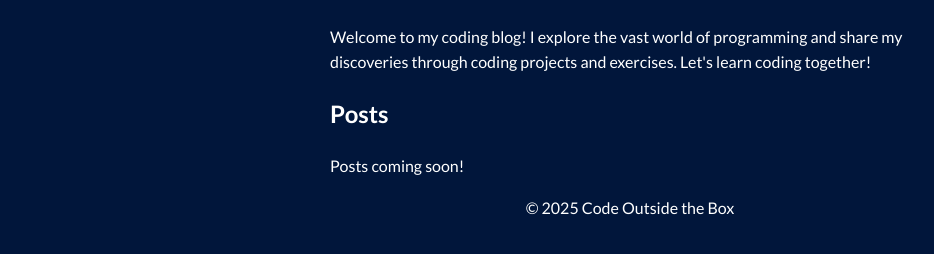
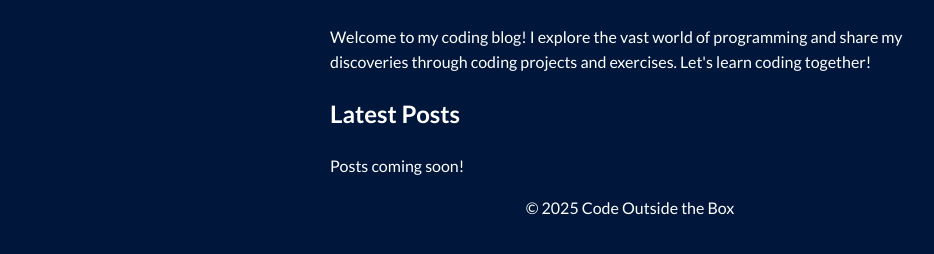
Before and after one commit to MicroChip818/microchip818.github.io, a Jekyll site: the page built from index.html, in a window 1280 px wide. Shown: the part 262-516 px from the top of the page, without its empty margins (10-944 px from the left). Built offline with Jekyll 4.4.1, drawn with Linux system fonts in a browser that asks for light colours.

Commit message:
Update index.html

```diff
--- a/index.html
+++ b/index.html
@@ -1,35 +1,20 @@
-<!DOCTYPE html>
-<html lang="en">
-  <head>
-    <meta charset="UTF-8">
-    <meta name="description" content="Learning programming the fun and interactive way with coding projects, exercises, and quick tips.">
-    <title>Homepage | Code Outside the Box</title>
-    <link href="https://fonts.googleapis.com/css2?family=Lato:wght@400;700&display=swap" rel="stylesheet">
-    <link rel="stylesheet" href="assets/css/main.css">
-  </head>
-  <body>
-    <header>
-      <nav>
-        <a href="index.html" class="nav_links">Homepage</a>
-        <a href="about.html" class="nav_links">About Me</a>
-        <a href="https://github.com/microchip818" class="nav_links">GitHub</a>
-      </nav>
-      <p class="blog_name">Code Outside the Box</p>
-      <p class="tagline">Learning about programming, the fun and interactive way.</p>
-    </header>
-    <hr>
-    <main>
+---
+layout: default
+title: Homepage | Code Outside the Box
+---
+
 <h1>Homepage</h1>
 <section id="welcome">
   <p>Welcome to my coding blog! I explore the vast world of programming and share my discoveries through coding projects and exercises. Let's learn coding together!</p>
 </section>
 <section id="posts">
-        <h2>Posts</h2>
+  <h2>Latest Posts</h2>
   <p>Posts coming soon!</p>
+  <ul>
+    {% for post in site.posts %}
+      <li>
+        <a href="{{ post.url }}">{{ post.title }}</a> — {{ post.date | date: "%B %d, %Y" }}
+      </li>
+    {% endfor %}
+  </ul>
 </section>
-    </main>
-  </body>
-  <footer>
-    <p>© 2025 Code Outside the Box</p>
-  </footer>
-</html>
```
Lines whose indentation alone changed are shown as unchanged.
